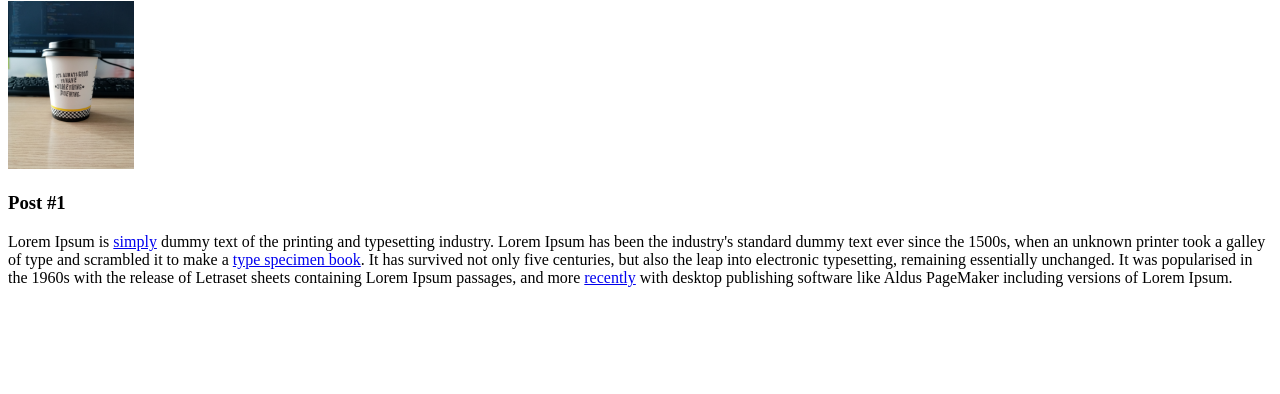
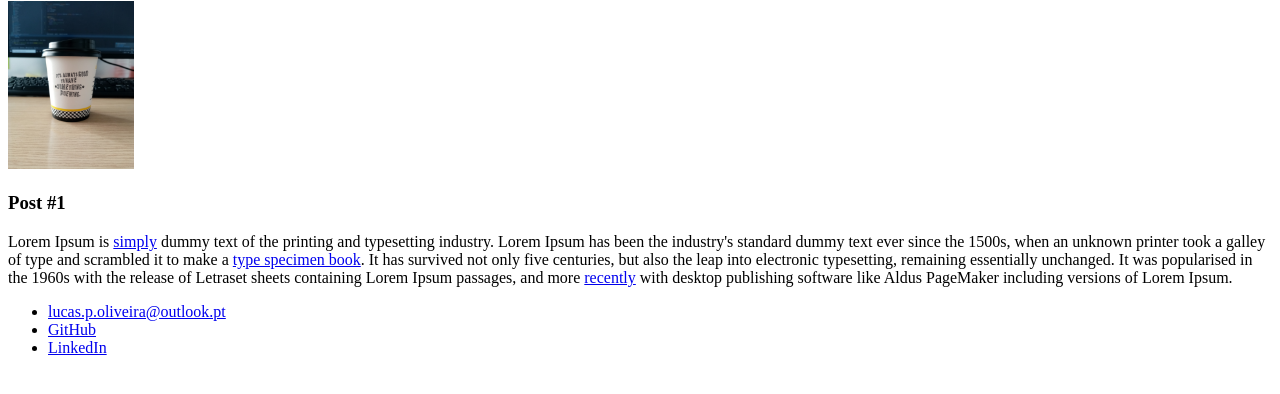
Before and after one commit to gunn3r71/MyWebPage, a plain HTML site: page index.html in a window 1280 px wide. Shown: the part 338-732 px from the top of the page. Drawn offline with Linux system fonts and the light colour scheme.

Commit message:
Inserindo links de contato no rodapé

```diff
--- a/index.html
+++ b/index.html
@@ -36,14 +36,22 @@
             electronic typesetting, remaining essentially unchanged. It was popularised in the 1960s with the release of
             Letraset sheets containing Lorem Ipsum passages, and more <a href="tel:+5511959884634">recently</a> with desktop publishing software like
             Aldus PageMaker including versions of Lorem Ipsum.
-
-
         </p>
     </article>
 
     <footer>
         <!--Rodapé-->
-
+        <ul>
+            <li>
+                <a href="mailto:lucas.p.oliveira@outlook.pt" target="_blank">lucas.p.oliveira@outlook.pt</a>
+            </li>
+            <li>
+                <a href="http://www.github.com/gunn3r71" target="_blank">GitHub</a>
+            </li>
+            <li>
+                <a href="http://www.linkedin.com/in/lucas-pereira-48300016a/" target="_blank">LinkedIn</a>
+            </li>
+        </ul>
     </footer>
 </body>
 
```
